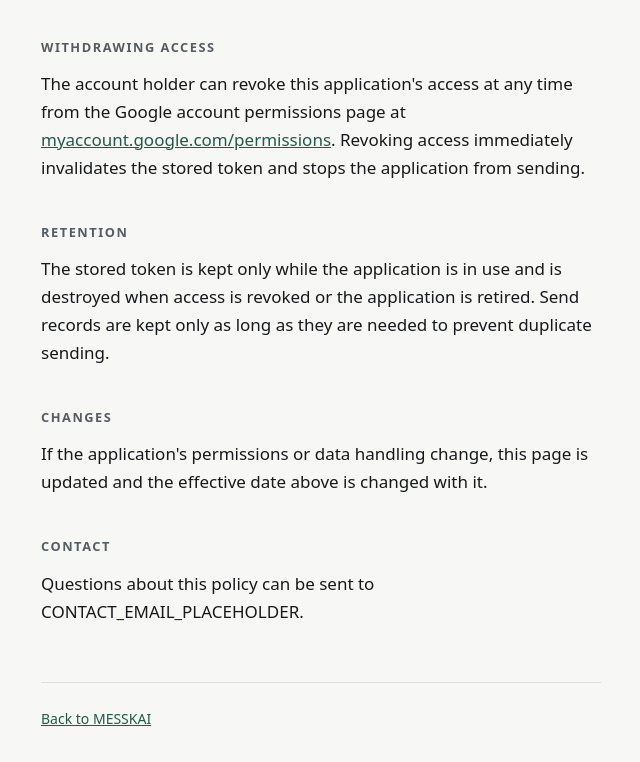
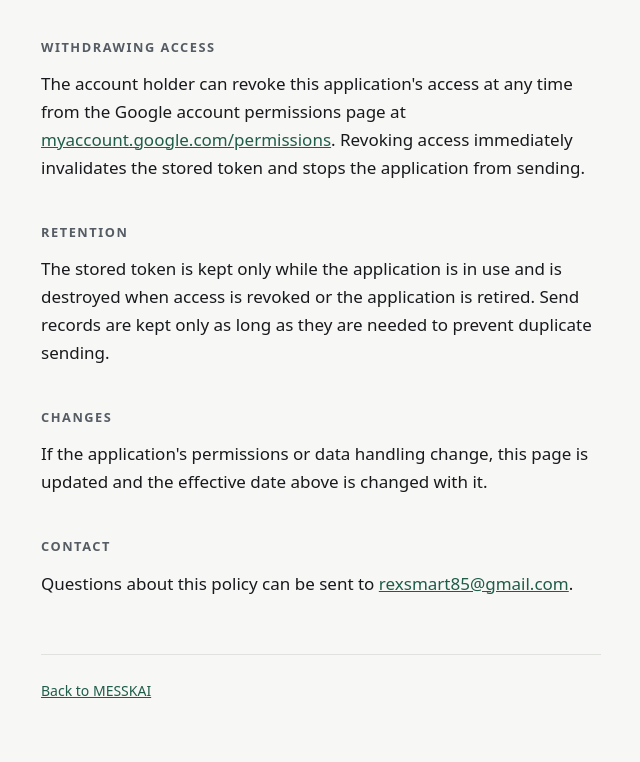
Before and after one commit to stevedga/stevedga.github.io, a plain HTML site: page privacy.html in a window 1280 px wide. Shown: the part 1673-2435 px from the top of the page, without its empty margins (319-959 px from the left). Drawn offline with Linux system fonts and the light colour scheme.

Commit message:
Add contact address to the privacy policy
Co-Authored-By: Claude Opus 5 <noreply@anthropic.com>

```diff
--- a/privacy.html
+++ b/privacy.html
@@ -111,7 +111,7 @@
   <p>If the application's permissions or data handling change, this page is updated and the effective date above is changed with it.</p>
 
   <h2>Contact</h2>
-  <p>Questions about this policy can be sent to CONTACT_EMAIL_PLACEHOLDER.</p>
+  <p>Questions about this policy can be sent to <a href="mailto:rexsmart85@gmail.com">rexsmart85@gmail.com</a>.</p>
 
   <footer>
     <a href="index.html">Back to MESSKAI</a>
```
